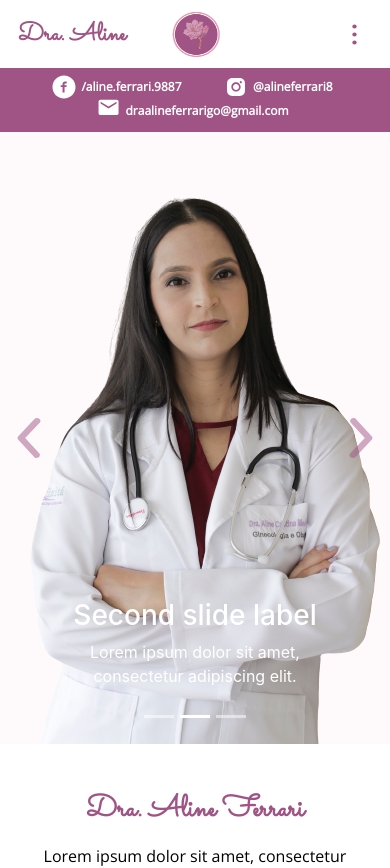
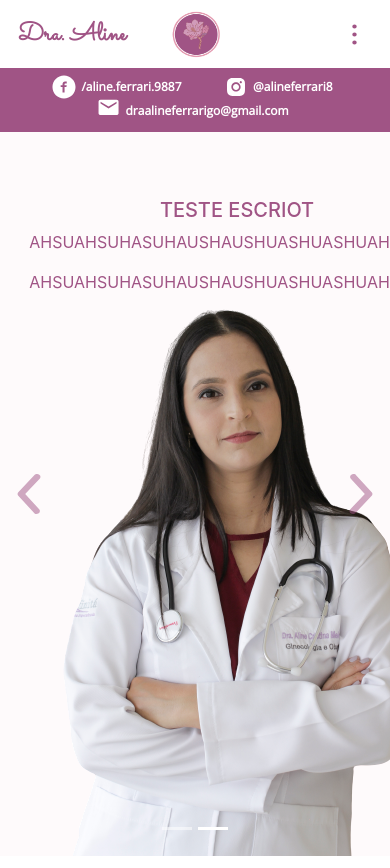
Before and after one commit to daniferrari/aline-ferrari, a React (Create React App) app: page / in a window 390 px wide. Shown: the top 868 px of the page. Built offline with nearby package versions, Linux system fonts and the light colour scheme.

Commit message:
Adicionando texto no slide

```diff
--- a/src/components/carousel/Carousel.jsx
+++ b/src/components/carousel/Carousel.jsx
@@ -20,26 +20,33 @@ function CarouselFunction () {
         <div className="carouselIntroduction">
             <Carousel activeIndex={index} onSelect={handleSelect} className="carouselContainer">
                 <Carousel.Item>
-                    <img src={aline2} alt="Foto de Aline"/>
-                    <Carousel.Caption>
-                    <h3>First slide label</h3>
-                    <p>Nulla vitae elit libero, a pharetra augue mollis interdum.</p>
-                    </Carousel.Caption>
+
+                    <div className="carouselItem">
+                        <img src={aline2} alt="Foto de Aline"/>
+
+                        <div className="carouselInfo">
+                            <h5>TESTE ESCRIOT</h5>
+                            <p>AHSUAHSUHASUHAUSHAUSHUASHUASHUAHSUAHS</p>
+                            <p>AHSUAHSUHASUHAUSHAUSHUASHUASHUAHSUAHS</p>
+                        </div>
+                    </div>
+
                 </Carousel.Item>
+
                 <Carousel.Item>
-                    <img src={aline1} alt="Foto de Aline"/>
-                    <Carousel.Caption>
-                    <h3>Second slide label</h3>
-                    <p>Lorem ipsum dolor sit amet, consectetur adipiscing elit.</p>
-                    </Carousel.Caption>
+
+                    <div className="carouselItem">
+                        <img src={aline1} alt="Foto de Aline"/>
+
+                        <div className="carouselInfo">
+                            <h5>TESTE ESCRIOT</h5>
+                            <p>AHSUAHSUHASUHAUSHAUSHUASHUASHUAHSUAHS</p>
+                            <p>AHSUAHSUHASUHAUSHAUSHUASHUASHUAHSUAHS</p>
+                        </div>
+                    </div>
+
                 </Carousel.Item>
-                <Carousel.Item>
-                    <img src={aline1} alt="Foto de Aline"/>
-                    <Carousel.Caption>
-                    <h3>Third slide label</h3>
-                    <p>Praesent commodo cursus magna, vel scelerisque nisl consectetur.</p>
-                    </Carousel.Caption>
-                </Carousel.Item>
+
             </Carousel>
         </div>
     )
--- a/src/components/carousel/carousel.scss
+++ b/src/components/carousel/carousel.scss
@@ -20,6 +20,14 @@
                 background-image: url('../../assets/icons/arrow-right.svg');
             }
 
+            .carouselItem {
+                display: flex;
+                justify-content: center;
+                align-items: center;
+                margin: 0 auto;
+                width: 85%;
+                flex-wrap: wrap;
+            }
         }
     }
 }
@@ -29,3 +37,17 @@
         max-width: 1400px;
     }
 }
+
+@media (max-width: 760px){
+    .carouselContainer {
+        .carouselItem {
+            flex-direction: column-reverse;
+            position: relative;
+
+            .carouselInfo {
+                position: relative;
+                top: 66px;
+            }
+        }
+    }
+}
```
